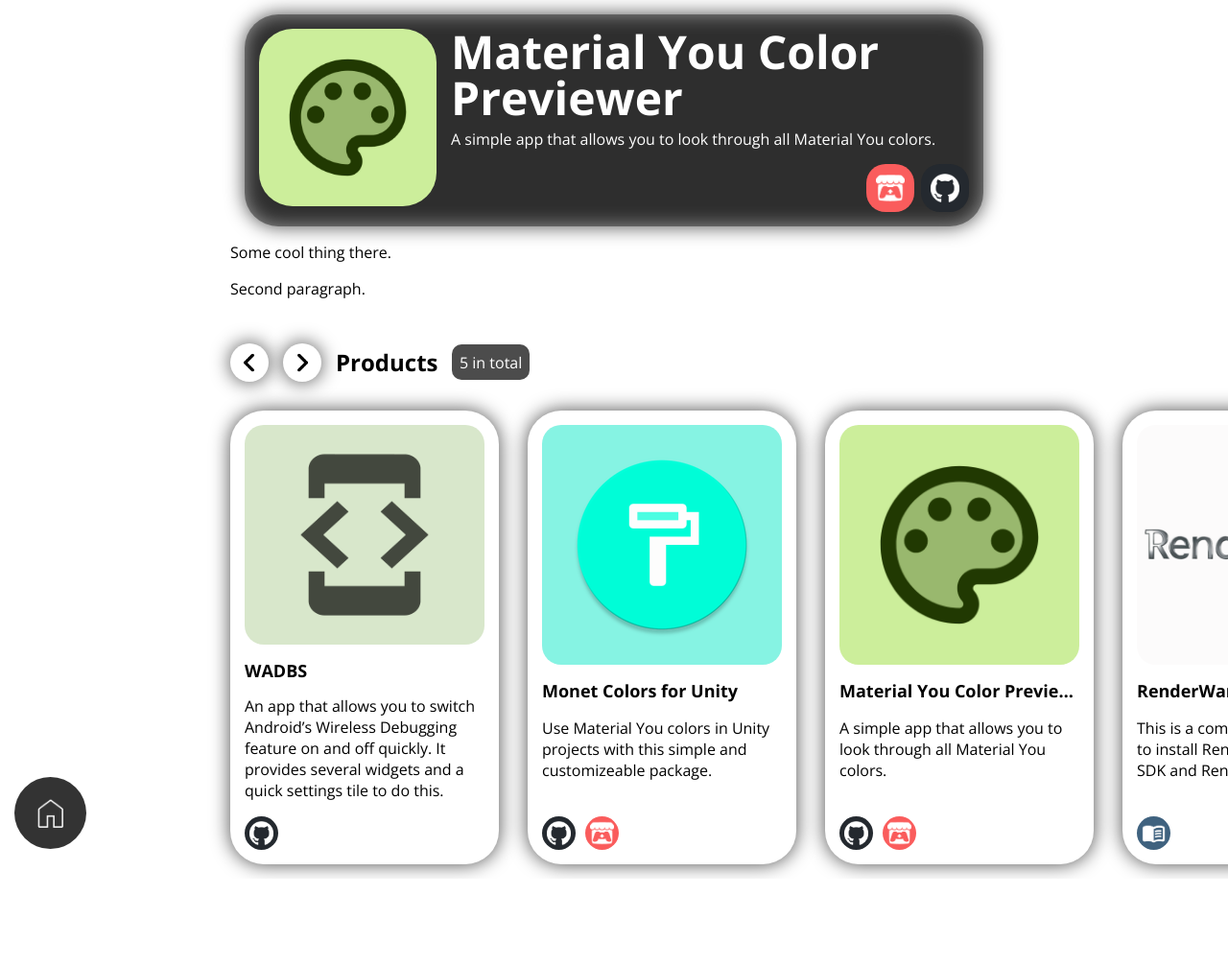
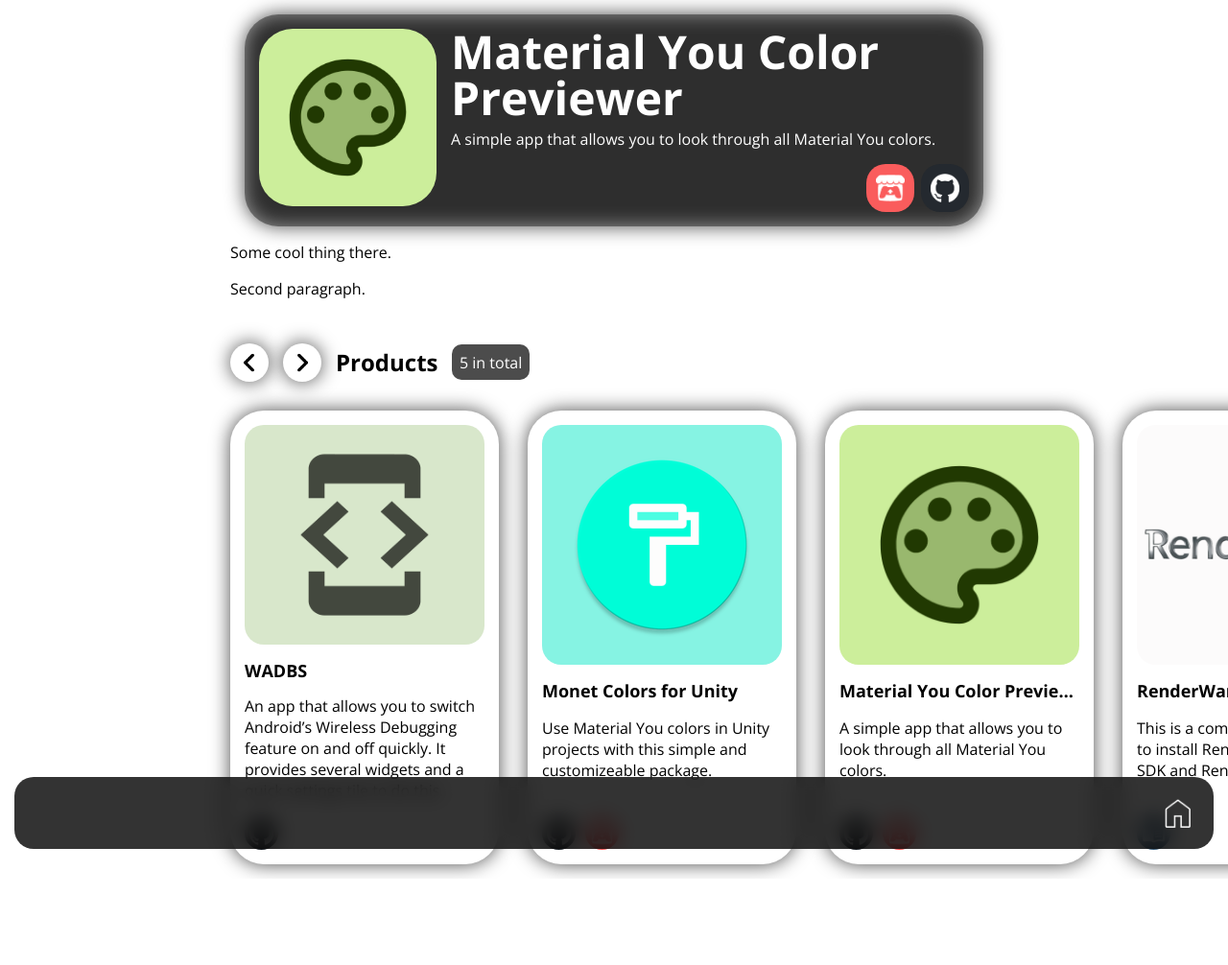
Before and after one commit to Smooth-E/smooth-e.github.io, a Jekyll site: the page built from _products/material-you-color-previewer.md, in a window 1280 px wide. Shown: the whole page at 96% size. Built offline with Jekyll 4.4.1, drawn with Linux system fonts in a browser that asks for light colours.

Commit message:
The Home button now transforms into a footer when user reaches bottom of the page

```diff
--- a/_layouts/product.html
+++ b/_layouts/product.html
@@ -30,10 +30,11 @@
         </style>
 
         <script type="text/javascript" src="/assets/js/products-carousel.js" defer></script>
+        <script type="text/javascript" src="/assets/js/return-home-button.js" defer></script>
     </head>
     <body data-from-github="{{ page.from_github }}">
 
-        <div class="horizontally-centered top-level-card">
+        <div id="meaningful-part" class="horizontally-centered top-level-card">
 
             <div id="banner-container" class="container rounded-shadow animated-enter">
 
@@ -100,10 +101,13 @@
 
         <products-carousel></products-carousel>
 
-        <a id="button-home" class="no-url-highlighting" href="/index.html">
-            <img src="/assets/icon-home.png" alt="Home Icon"/>
-            <span>Home</span>
-        </a>
+        <div id="floating-action-button" class="no-url-highlighting">
+            <a id="button-home" href="/index.html">
+                <img id="icon-outlined" src="/assets/icon-home.png" alt="Home Icon"/>
+                <img id="icon-filled" src="/assets/icon-home-filled.png" alt="Filled Home Icon"/>
+                <span>Home</span>
+            </a>
+        </div>
 
     </body>
 </html>
--- /dev/null
+++ b/assets/js/return-home-button.js
@@ -0,0 +1,11 @@
+buttonHome = document.querySelector("#floating-action-button")
+buttonHome.setAttribute("data-state", "floating")
+
+window.onscroll = function (event) {
+    let contentHeight = document.querySelector("body").offsetHeight
+    console.log(window.scrollY)
+    if (window.scrollY + window.innerHeight >= contentHeight)
+        buttonHome.setAttribute("data-state", "docked")
+    else
+        buttonHome.setAttribute("data-state", "floating")
+}
--- a/css/product.scss
+++ b/css/product.scss
@@ -148,27 +148,44 @@
   max-width: 100%;
 }
 
-#button-home {
+#floating-action-button {
   position: sticky;
   width: var(--floating-button-size);
   height: var(--floating-button-size);
+  left: 100%;
   bottom: var(--margin);
-  left: var(--margin);
+  margin-right: var(--margin);
+  margin-top: var(--margin);
   z-index: 100;
   display: flex;
-  flex-direction: row;
+  flex-direction: row-reverse;
   background-color: rgba(0, 0, 0, 0.8);
   color: white;
-  border-radius: 50%;
+  border-radius: calc(var(--floating-button-size));
   backdrop-filter: blur(10px);
   transition: all 0.3s;
   overflow: hidden;
 
+  #button-home {
+    position: relative;
+    width: var(--floating-button-size);
+    height: var(--floating-button-size);
+    display: flex;
+    flex-direction: row-reverse;
+    overflow: hidden;
+  }
 
   img {
     width: calc(var(--floating-button-size) - var(--margin) * 2);
     height: calc(var(--floating-button-size) - var(--margin) * 2);
     margin: var(--margin);
+  }
+
+  #icon-filled {
+    position: absolute;
+    z-index: 101;
+    opacity: 0;
+    transition: all 0.1s;
   }
 
   span {
@@ -177,6 +194,16 @@
     margin-top: auto;
     margin-bottom: auto;
     transition: all 0.25s;
+  }
+
+  &[data-state="docked"] {
+    width: calc(100% - 2 * var(--margin));
+    border-radius: var(--corner-radius-small);
+
+    #button-home {
+
+    }
+
   }
 
 }
@@ -217,15 +244,24 @@
 
   }
 
-  #button-home:hover {
+  #floating-action-button[data-state="floating"]:hover {
     border-radius: var(--corner-radius-small);
     width: calc(var(--floating-button-size) + 1.2em * 4);
 
-    span {
-      color: white;
-      transition: all 1s;
+    #button-home {
+      width: calc(var(--floating-button-size) + 1.2em * 4);
+
+      span {
+        color: white;
+        transition: all 1s;
+      }
+
     }
 
   }
 
+  #button-home:hover #icon-filled{
+    opacity: 1;
+  }
+
 }
```
Also changed, not shown: assets/icon-home-filled.png (added), 2 other files.
